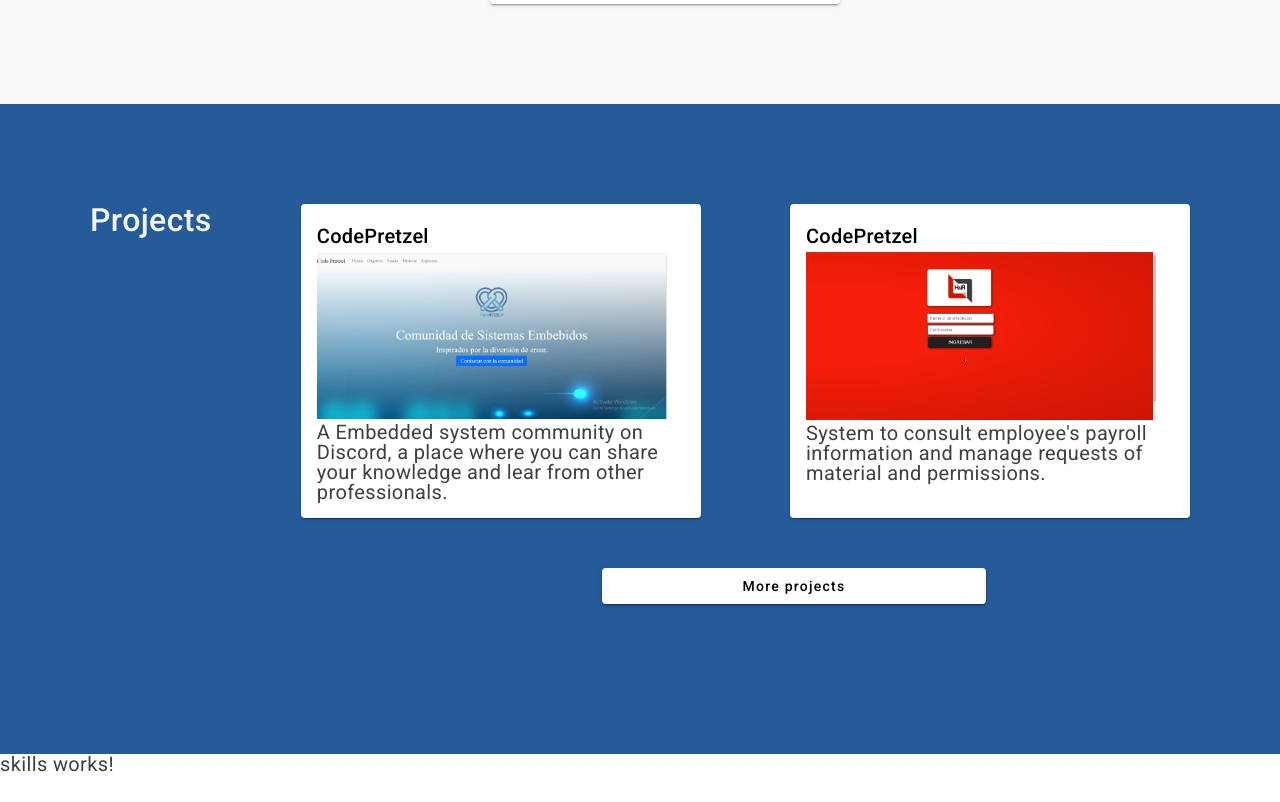
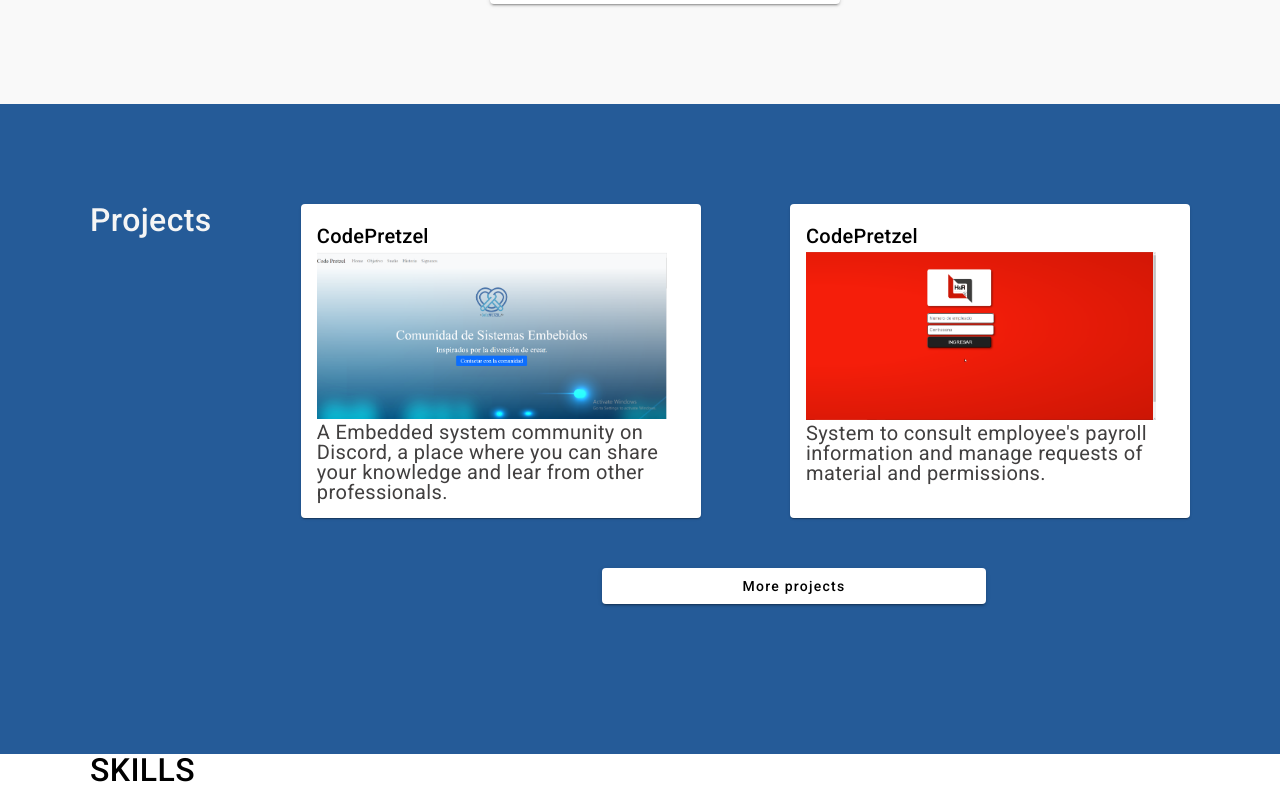
Before and after one commit to emmanuelnunoe/emmanuelnunoe, an Angular app in the folder website/emmanuelnuno/: page / in a window 1280 px wide. Shown: the part 1173-1975 px from the top of the page. Before the commit the page ends 1949 px from the top, so only its background shows below. Built offline with nearby package versions, Linux system fonts and the light colour scheme.

Commit message:
added skills sections and scafolding

```diff
--- a/website/emmanuelnuno/src/app/components/skills/skills.component.html
+++ b/website/emmanuelnuno/src/app/components/skills/skills.component.html
@@ -1 +1,8 @@
-<p>skills works!</p>
+<div class="skills">
+  <div class="row container">
+    <h2 class="skills-subtitle">SKILLS</h2>
+    <div class="">
+
+    </div>
+  </div>
+</div>
```
